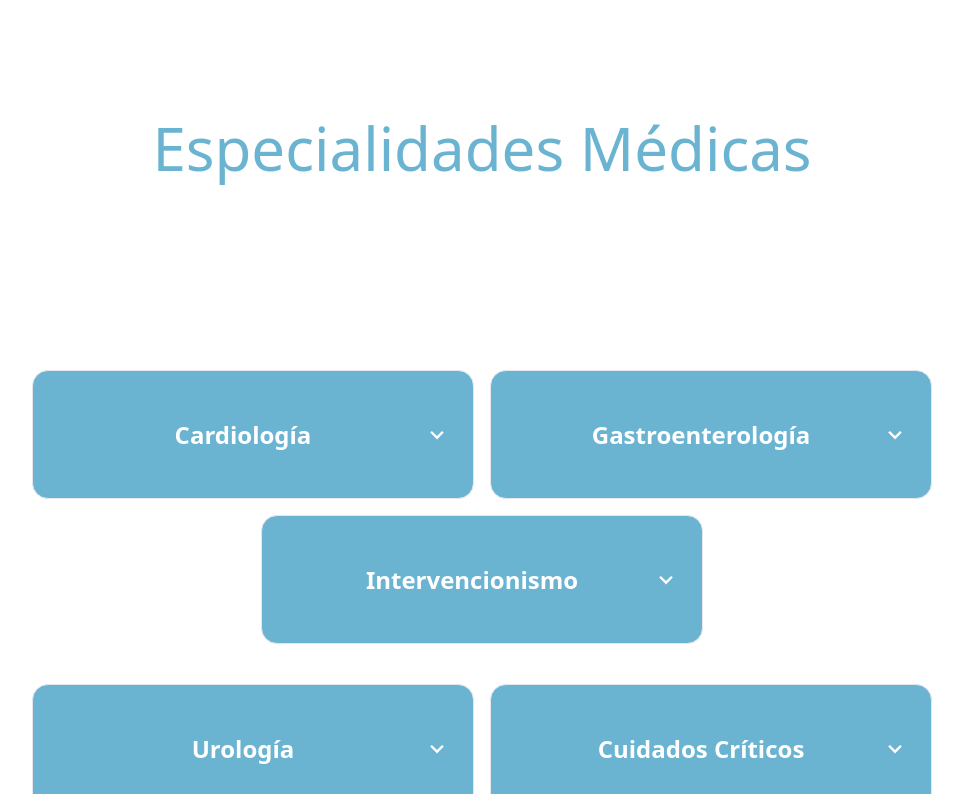
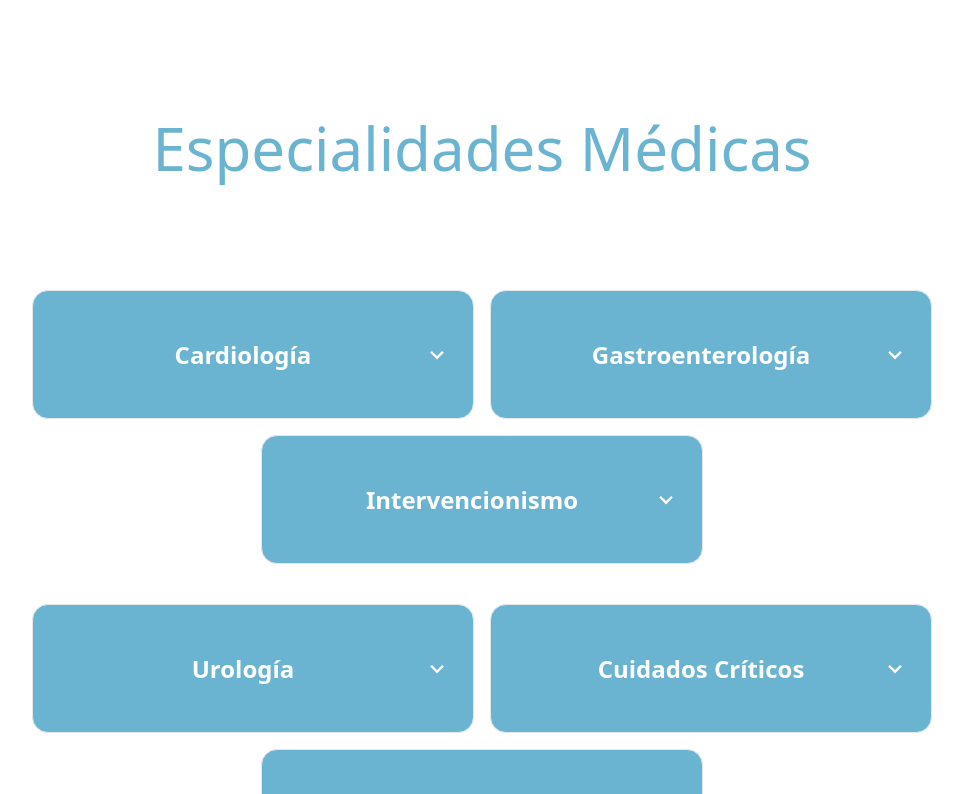
Before and after one commit to FedeSabi/Acher-Website, a React (Vite) app: page / in a window 1280 px wide. Shown: the part 566-1360 px from the top of the page, without its empty margins (158-1121 px from the left). Built offline with nearby package versions, Linux system fonts and the light colour scheme.

Commit message:
alineacion especialidades medicas

```diff
--- a/src/pages/Home.jsx
+++ b/src/pages/Home.jsx
@@ -26,7 +26,7 @@ const Home = () => {
           Especialidades Médicas
         </h1>
       </div>
-      <div className="flex flex-col items-center mb-8 h-auto">
+      <div className="flex flex-col items-center mb-8 h-auto sm:-mt-20">
         <div className="w-full ">
           <ButtonsHome2
           isOpen={openComponent === 'ButtonsHome2'}
```
